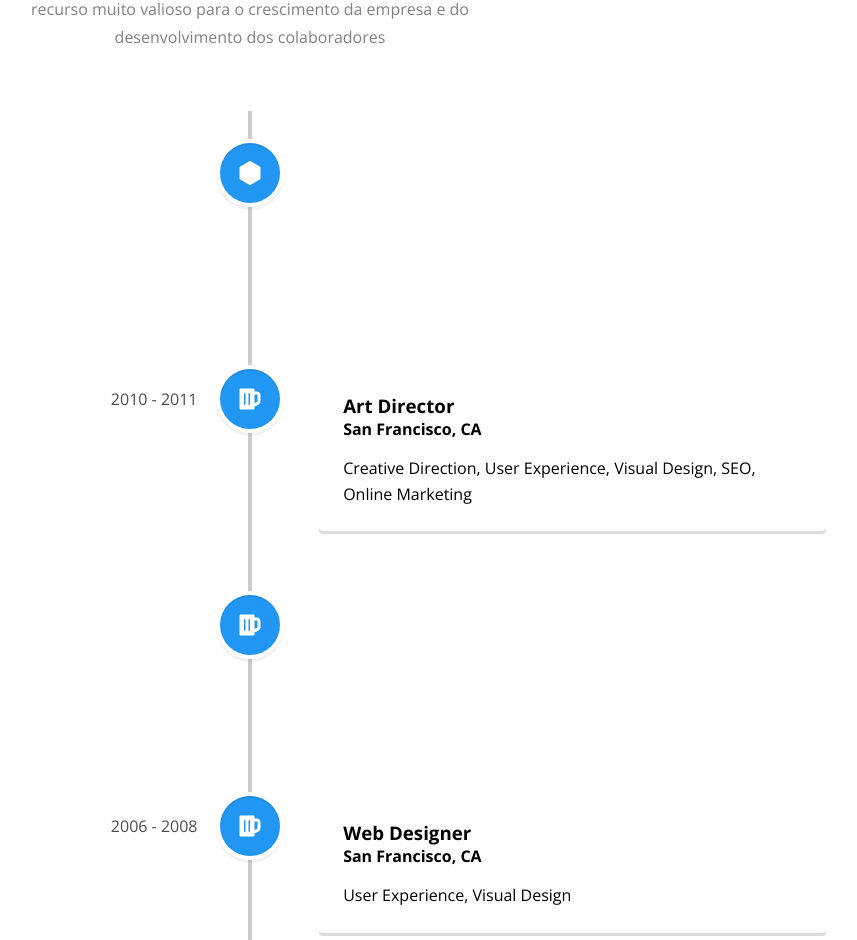
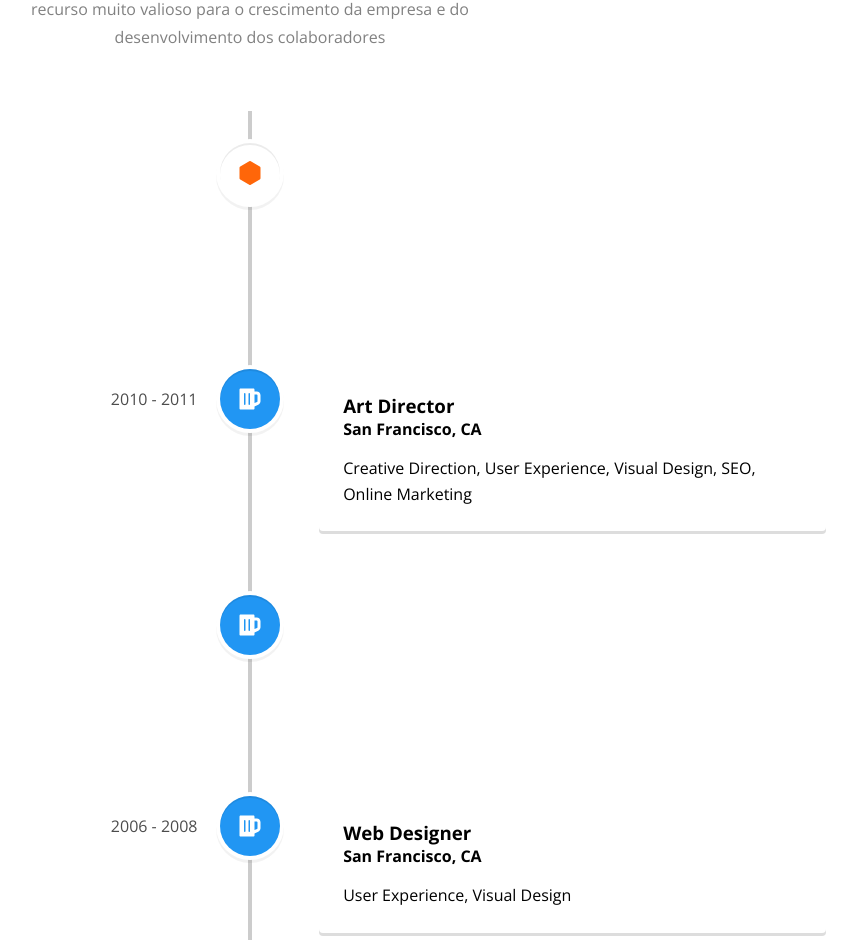
Before and after one commit to GaelBaptista/drestagio, a React (Vite) app: page /about in a window 1280 px wide. Shown: the part 1050-1990 px from the top of the page, without its empty margins (390-1247 px from the left). Built offline with nearby package versions, Linux system fonts and the light colour scheme.

Commit message:
iconTimeline

```diff
--- a/src/routes/AboutUs/About.tsx
+++ b/src/routes/AboutUs/About.tsx
@@ -38,11 +38,15 @@ export function About() {
         </div>
 
 
-<VerticalTimeline className='verticalTimeline' lineColor='#ccc'>
+<VerticalTimeline
+className='verticalTimeline'
+lineColor='#ccc'
+
+>
   <VerticalTimelineElement
     className="vertical-timeline-element--work"
     date="1"
-    iconStyle={{ background: 'rgb(33, 150, 243)', color: '#fff', borderRadius: '50%', padding: '8px'  }}
+    iconStyle={{ background: '#fff', color: '#FF6609',   }}
     icon={<BsFillHexagonFill/>}
     iconClassName='IconTimiline'
 
```
